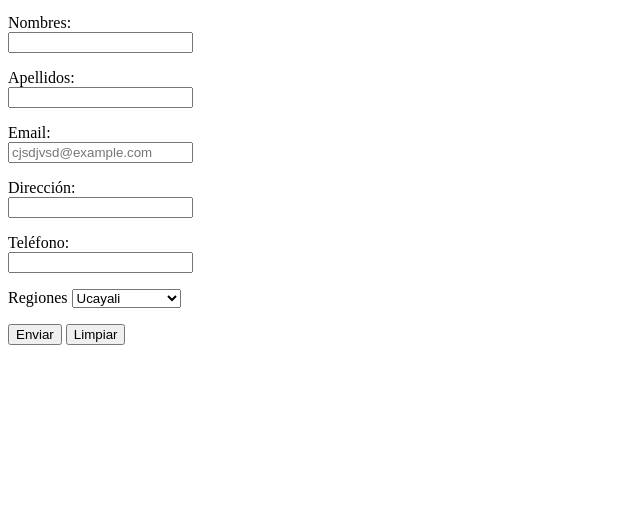
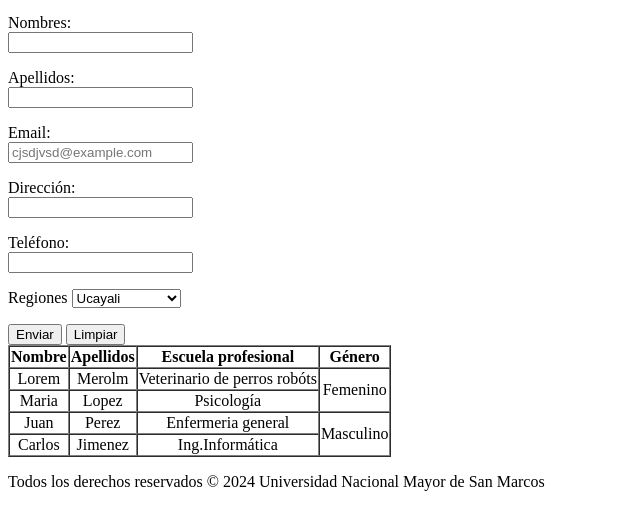
Before and after one commit to Samuel21byte/repositorio-pruebas-2, a plain HTML site: page index.html in a window 1280 px wide. Shown: the part 1783-2290 px from the top of the page, without its empty margins (0-640 px from the left). Before the commit the page ends 2136 px from the top, so only its background shows below. Drawn offline with Linux system fonts and the light colour scheme.

Commit message:
Añadi una tabla

```diff
--- a/index.html
+++ b/index.html
@@ -101,7 +101,50 @@
                         <button type="reset">Limpiar</button>
                 </form>
             </div>
+
+            <div>
+                <table border="1" cellpadding="1" cellspacing="0"  style="text-align: center;" >
+                    <thead>
+                        <th>Nombre</th>
+                        <th>Apellidos</th>
+                        <th>Escuela profesional</th>
+                        <th>Género</th>
+                    </thead>
+                    <tbody>
+                        <tr>
+                            <td>Lorem</td>
+                            <td>Merolm</td>
+                            <td>Veterinario de perros robóts</td>
+                            <td rowspan="2">Femenino</td>
+                        </tr>
+                        <tr>
+                            <td>Maria</td>
+                            <td>Lopez</td>
+                            <td>Psicología</td>
+                        </tr>
+                        <tr>
+                            <td>Juan</td>
+                            <td>Perez</td>
+                            <td>Enfermeria general</td>
+                            <td rowspan="2">Masculino</td>
+                        </tr>
+                            <td>Carlos</td>
+                            <td>Jimenez</td>
+                            <td>Ing.Informática</td>
+                        </tr>
+
+                    </tbody>
+                </table>
+            </div>
+
         </section>
+
+
+
+        <footer>
+            <p>Todos los derechos reservados &copy; 2024 Universidad Nacional Mayor de San Marcos</p>
+        </footer>
+
 
     </main>
 
```
